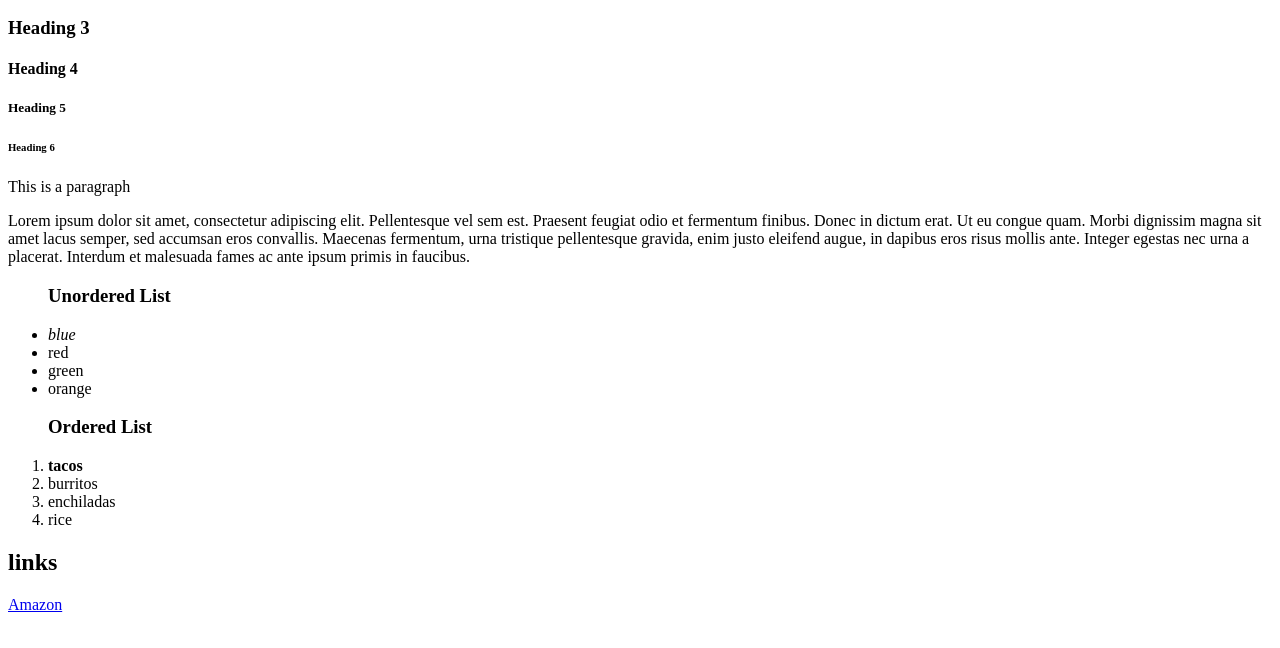
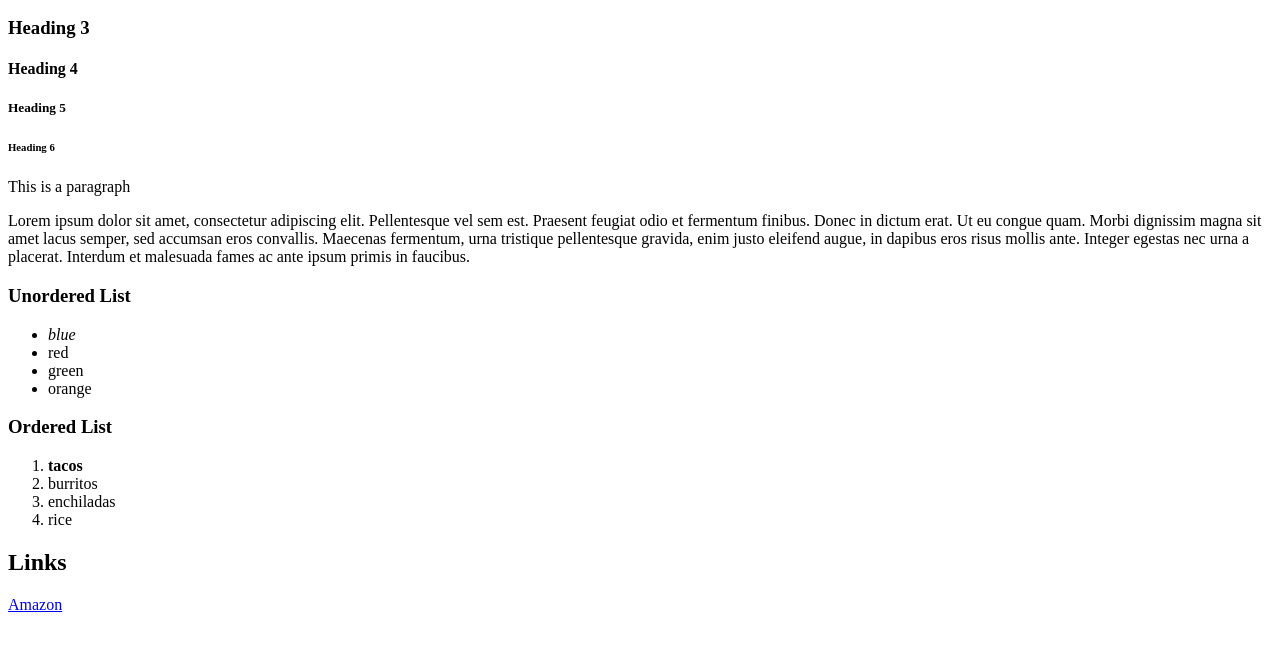
Before and after one commit to CoVaCole/HTML-Intro, a plain HTML site: page index.html in a window 1280 px wide. Shown: the part 110-758 px from the top of the page. Drawn offline with Linux system fonts and the light colour scheme.

Commit message:
Update index.html

```diff
--- a/index.html
+++ b/index.html
@@ -13,21 +13,24 @@
 	<h6>Heading 6</h6>
 <p>This is a paragraph</p>
 <p>Lorem ipsum dolor sit amet, consectetur adipiscing elit. Pellentesque vel sem est. Praesent feugiat odio et fermentum finibus. Donec in dictum erat. Ut eu congue quam. Morbi dignissim magna sit amet lacus semper, sed accumsan eros convallis. Maecenas fermentum, urna tristique pellentesque gravida, enim justo eleifend augue, in dapibus eros risus mollis ante. Integer egestas nec urna a placerat. Interdum et malesuada fames ac ante ipsum primis in faucibus.</p>
+
+<h3>Unordered List</h3>
 <ul>
-		<h3>Unordered List</h3>
 	<li><em>blue</em></li>
 	<li>red</li>
 	<li>green</li>
 	<li>orange</li>
 </ul>
+
+<h3>Ordered List</h3>
 <ol>
-		<h3>Ordered List</h3>
 	<li><strong>tacos</strong></li>
 	<li>burritos</li>
 	<li>enchiladas</li>
 	<li>rice</li>
 </ol>
-	<h2>links</h2>
+
+	<h2>Links</h2>
 	<a href="https://www.amazon.com/">Amazon</a>
 </body>
 </html>
```
Lines whose indentation alone changed are shown as unchanged.
